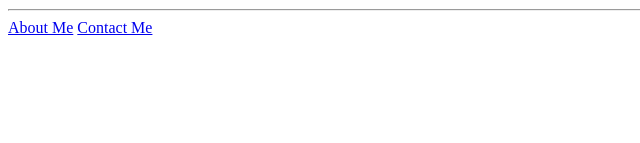
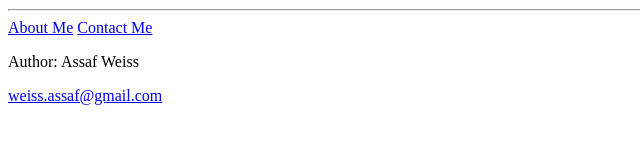
Before and after one commit to assafweiss/html-projects, a plain HTML site: page index.html in a window 1280 px wide. Shown: the part 655-798 px from the top of the page, without its empty margins (0-640 px from the left). Drawn offline with Linux system fonts and the light colour scheme.

Commit message:
Update index.html

```diff
--- a/index.html
+++ b/index.html
@@ -17,6 +17,10 @@
   <hr />
   <a href="./public/about.html">About Me</a>
   <a href="./public/contact.html">Contact Me</a>
+  <footer>
+  <p>Author: Assaf Weiss</p>
+  <p><a href="mailto:weiss.assaf@gmail.com">weiss.assaf@gmail.com</a></p>
+</footer
 </body>
 
 </html>
```
